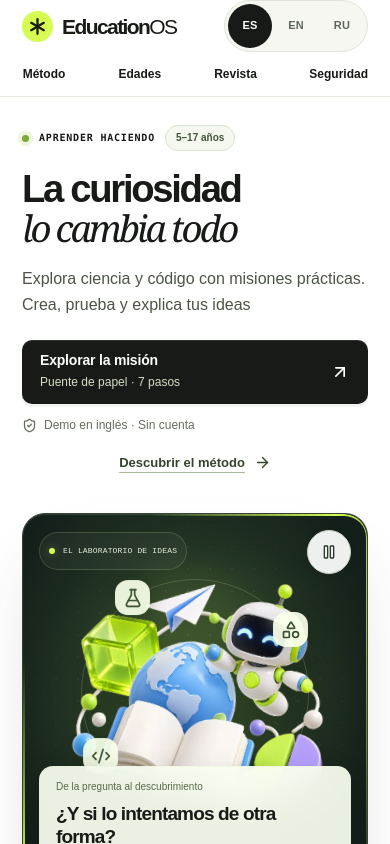
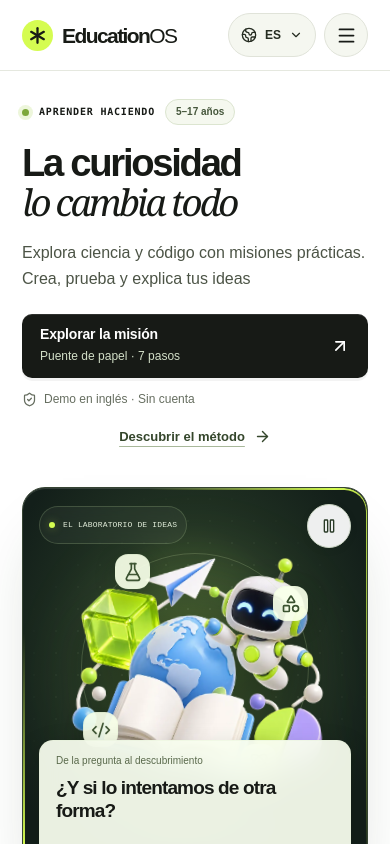
Before and after one commit to VladislavBrodsky/EducationOS, a Next.js app: page / in a window 390 px wide. Shown: the top 844 px of the page. Built offline with nearby package versions, Linux system fonts and the light colour scheme.

Commit message:
Compact language selection and add accessible mobile navigation

```diff
--- a/src/app/marketing.css
+++ b/src/app/marketing.css
@@ -47,7 +47,7 @@
   color:#181b16;
 }
 
-.m-nav,.m-header-actions,.m-language {
+.m-nav,.m-header-actions {
   display:flex;
   align-items:center;
 }
@@ -82,29 +82,108 @@
 }
 
 .m-language {
-  gap:2px;
-  padding:3px;
+  position:relative;
+  flex:none;
+  color:#252c21;
+  font-size:12px;
+  font-weight:650;
+}
+
+.m-language summary {
+  display:flex;
+  align-items:center;
+  gap:8px;
+  min-height:44px;
+  padding:0 12px;
   border:1px solid #e0e3d9;
   border-radius:100px;
   background:#f5f7f0;
-}
-
-.m-language a {
+  cursor:pointer;
+  list-style:none;
+}
+
+.m-language summary::-webkit-details-marker { display:none; }
+.m-language summary:hover,.m-language[open] summary { background:#edf2e3; border-color:#bec9ad; }
+.m-language summary:focus-visible { outline:2px solid #171a16; outline-offset:3px; }
+.m-language[open] .m-language-chevron { transform:rotate(180deg); }
+
+.m-language-options {
+  position:absolute;
+  right:0;
+  top:calc(100% + 8px);
+  z-index:1;
+  width:180px;
+  padding:5px;
+  border:1px solid #dce3d3;
+  border-radius:14px;
+  background:#fff;
+  box-shadow:0 12px 32px #1725101a;
+}
+
+.m-language-options a {
+  display:flex;
+  align-items:center;
+  justify-content:space-between;
+  gap:16px;
+  min-height:44px;
+  padding:10px 12px;
+  border-radius:9px;
+  font-size:13px;
+}
+
+.m-language-options a:hover { background:#f5f7f0; }
+.m-language-options a[aria-current=page] { background:#eef6da; color:#30441e; }
+.m-language-options a:focus-visible {
+  outline:2px solid #171a16;
+  outline-offset:-2px;
+}
+
+.m-mobile-menu { display:none; }
+.m-mobile-menu summary {
   display:grid;
   place-items:center;
-  min-width:44px;
-  min-height:44px;
-  padding:0 5px;
-  border-radius:100px;
-  color:#60675a;
-  font-size:11px;
-  font-weight:700;
-  letter-spacing:.02em;
-}
-
-.m-language a[aria-current=page] {
-  background:#171a16;
-  color:#fff;
+  width:44px;
+  height:44px;
+  border:1px solid #e0e3d9;
+  border-radius:50%;
+  background:#f5f7f0;
+  cursor:pointer;
+  list-style:none;
+}
+.m-mobile-menu summary::-webkit-details-marker { display:none; }
+.m-mobile-menu summary:focus-visible { outline:2px solid #171a16; outline-offset:3px; }
+.m-mobile-menu summary:hover,.m-mobile-menu[open] summary { background:#edf2e3; border-color:#bec9ad; }
+.m-menu-close-icon,.m-mobile-menu[open] .m-menu-open-icon { display:none; }
+.m-mobile-menu[open] .m-menu-close-icon { display:block; }
+.m-mobile-menu-links {
+  position:absolute;
+  top:100%;
+  left:0;
+  right:0;
+  display:grid;
+  gap:4px;
+  padding:10px 22px 18px;
+  border-bottom:1px solid #dce3d3;
+  background:#fff;
+  box-shadow:0 16px 22px #1725100d;
+}
+.m-mobile-menu-links a {
+  display:flex;
+  align-items:center;
+  justify-content:space-between;
+  gap:12px;
+  min-height:48px;
+  padding:12px 14px;
+  border-radius:9px;
+  font-size:14px;
+  font-weight:650;
+}
+.m-mobile-menu-links a:hover,.m-mobile-menu-links a[aria-current=page] { background:#f0f5e7; }
+.m-mobile-menu-links .m-mobile-menu-cta { margin-top:6px; background:#d5fc51; }
+
+@media(max-width:360px) {
+  .m-language summary { gap:6px; padding-inline:10px; }
+  .m-language summary>svg:first-child { display:none; }
 }
 
 .m-header-cta {
@@ -1234,9 +1313,10 @@
 @media(max-width:760px) {
   .m-header-inner {
     min-height:70px;
-    flex-wrap:wrap;
     gap:0;
   }
+  .m-header-actions { gap:8px; }
+  .m-mobile-menu { display:block; }
   .m-brand {
     font-size:21px;
   }
@@ -1245,16 +1325,7 @@
     height:31px;
   }
   .m-nav {
-    order:3;
-    width:100%;
-    justify-content:space-between;
-    gap:12px;
-    min-height:44px;
-    overflow:auto;
-    font-size:12px;
-  }
-  .m-nav a {
-    white-space:nowrap;
+    display:none;
   }
   .m-hero {
     grid-template-columns:1fr;
--- /dev/null
+++ b/src/components/marketing/language-switcher.tsx
@@ -0,0 +1,24 @@
+'use client';
+
+import Link from 'next/link';
+import { Check, ChevronDown, Globe2 } from 'lucide-react';
+import { localizedPath, locales, type Locale } from '@/lib/marketing-i18n';
+import { useDismissDisclosure } from './use-dismiss-disclosure';
+
+const languageNames = { es: 'Español', en: 'English', ru: 'Русский' } as const;
+const labels = { es: 'Idioma', en: 'Language', ru: 'Язык' } as const;
+
+export function LanguageSwitcher({ locale, section }: { locale: Locale; section: string }) {
+  const disclosure = useDismissDisclosure();
+
+  return <details className="m-language" ref={disclosure}>
+    <summary aria-label={`${labels[locale]}: ${locale.toUpperCase()} — ${languageNames[locale]}`}>
+      <Globe2 size={16} aria-hidden="true" /><span>{locale.toUpperCase()}</span><ChevronDown className="m-language-chevron" size={14} aria-hidden="true" />
+    </summary>
+    <nav className="m-language-options" aria-label="Language / Idioma / Язык">
+      {locales.map(item => <Link key={item} href={localizedPath(item, section)} hrefLang={item} lang={item} aria-current={item === locale ? 'page' : undefined} onClick={() => {
+        if (disclosure.current) disclosure.current.open = false;
+      }}><span>{languageNames[item]}</span>{item === locale && <Check size={16} aria-hidden="true" />}</Link>)}
+    </nav>
+  </details>;
+}
--- a/src/components/marketing/marketing-shell.tsx
+++ b/src/components/marketing/marketing-shell.tsx
@@ -1,11 +1,11 @@
 import Link from 'next/link';
 import { ArrowUpRight, Asterisk } from 'lucide-react';
-import { localizedPath, locales, marketingCopy, type Locale } from '@/lib/marketing-i18n';
+import { localizedPath, marketingCopy, type Locale } from '@/lib/marketing-i18n';
 import { MotionSurface } from './motion-surface';
+import { LanguageSwitcher } from './language-switcher';
+import { MobileMenu } from './mobile-menu';
 import '@fontsource-variable/manrope';
 import './experience.css';
-
-const languageNames = { es: 'Español', en: 'English', ru: 'Русский' } as const;
 
 export function MarketingShell({ locale, children, section = '' }: { locale: Locale; children: React.ReactNode; section?: string }) {
   const copy = marketingCopy[locale];
@@ -21,10 +21,15 @@ export function MarketingShell({ locale, children, section = '' }: { locale: Loc
           <Link href={localizedPath(locale, 'trust')} aria-current={section === 'trust' ? 'page' : undefined}>{copy.nav.care}</Link>
         </nav>
         <div className="m-header-actions">
-          <nav className="m-language" aria-label="Language / Idioma / Язык">
-            {locales.map(item => <Link key={item} href={localizedPath(item, section)} hrefLang={item} lang={item} aria-label={`${item.toUpperCase()} — ${languageNames[item]}`} title={languageNames[item]} aria-current={item === locale ? 'page' : undefined}>{item.toUpperCase()}</Link>)}
-          </nav>
+          <LanguageSwitcher key={locale} locale={locale} section={section} />
           <Link className="m-header-cta" href="/demo/lab">{copy.demo}<ArrowUpRight size={16} aria-hidden="true" /></Link>
+          <MobileMenu key={`${locale}/${section}`} label={{ es: 'Menú principal', en: 'Main menu', ru: 'Главное меню' }[locale]} navigationLabel={copy.navigation} items={[
+            { href: localizedPath(locale, 'approach'), label: copy.nav.method, current: section === 'approach' },
+            { href: localizedPath(locale, 'programs'), label: copy.nav.programs, current: section === 'programs' },
+            { href: localizedPath(locale, 'blog'), label: copy.nav.journal, current: section.startsWith('blog') },
+            { href: localizedPath(locale, 'trust'), label: copy.nav.care, current: section === 'trust' },
+            { href: '/demo/lab', label: copy.demo, primary: true },
+          ]} />
         </div>
       </div>
     </header>
--- /dev/null
+++ b/src/components/marketing/mobile-menu.tsx
@@ -0,0 +1,24 @@
+'use client';
+
+import Link from 'next/link';
+import { ArrowUpRight, Menu, X } from 'lucide-react';
+import { useDismissDisclosure } from './use-dismiss-disclosure';
+
+export function MobileMenu({ label, navigationLabel, items }: {
+  label: string;
+  navigationLabel: string;
+  items: { href: string; label: string; current?: boolean; primary?: boolean }[];
+}) {
+  const disclosure = useDismissDisclosure();
+  return <details className="m-mobile-menu" ref={disclosure}>
+    <summary aria-label={label}>
+      <Menu className="m-menu-open-icon" size={21} aria-hidden="true" />
+      <X className="m-menu-close-icon" size={21} aria-hidden="true" />
+    </summary>
+    <nav className="m-mobile-menu-links" aria-label={navigationLabel}>
+      {items.map(item => <Link key={item.href} href={item.href} aria-current={item.current ? 'page' : undefined} className={item.primary ? 'm-mobile-menu-cta' : undefined} onClick={() => {
+        if (disclosure.current) disclosure.current.open = false;
+      }}><span>{item.label}</span><ArrowUpRight size={17} aria-hidden="true" /></Link>)}
+    </nav>
+  </details>;
+}
--- /dev/null
+++ b/src/components/marketing/use-dismiss-disclosure.ts
@@ -0,0 +1,32 @@
+'use client';
+
+import { useEffect, useRef } from 'react';
+
+export function useDismissDisclosure() {
+  const disclosure = useRef<HTMLDetailsElement>(null);
+
+  useEffect(() => {
+    const dismiss = (event: Event) => {
+      const element = disclosure.current;
+      if (element?.open && event.target instanceof Node && !element.contains(event.target)) element.open = false;
+    };
+    const escape = (event: KeyboardEvent) => {
+      const element = disclosure.current;
+      if (event.key === 'Escape' && element?.open && event.target instanceof Node && element.contains(event.target)) {
+        event.preventDefault();
+        element.open = false;
+        element.querySelector('summary')?.focus();
+      }
+    };
+    document.addEventListener('pointerdown', dismiss);
+    document.addEventListener('focusin', dismiss);
+    document.addEventListener('keydown', escape);
+    return () => {
+      document.removeEventListener('pointerdown', dismiss);
+      document.removeEventListener('focusin', dismiss);
+      document.removeEventListener('keydown', escape);
+    };
+  }, []);
+
+  return disclosure;
+}
```
Also changed, not shown: 2 other files (tests, documents, lock files or other folders).
